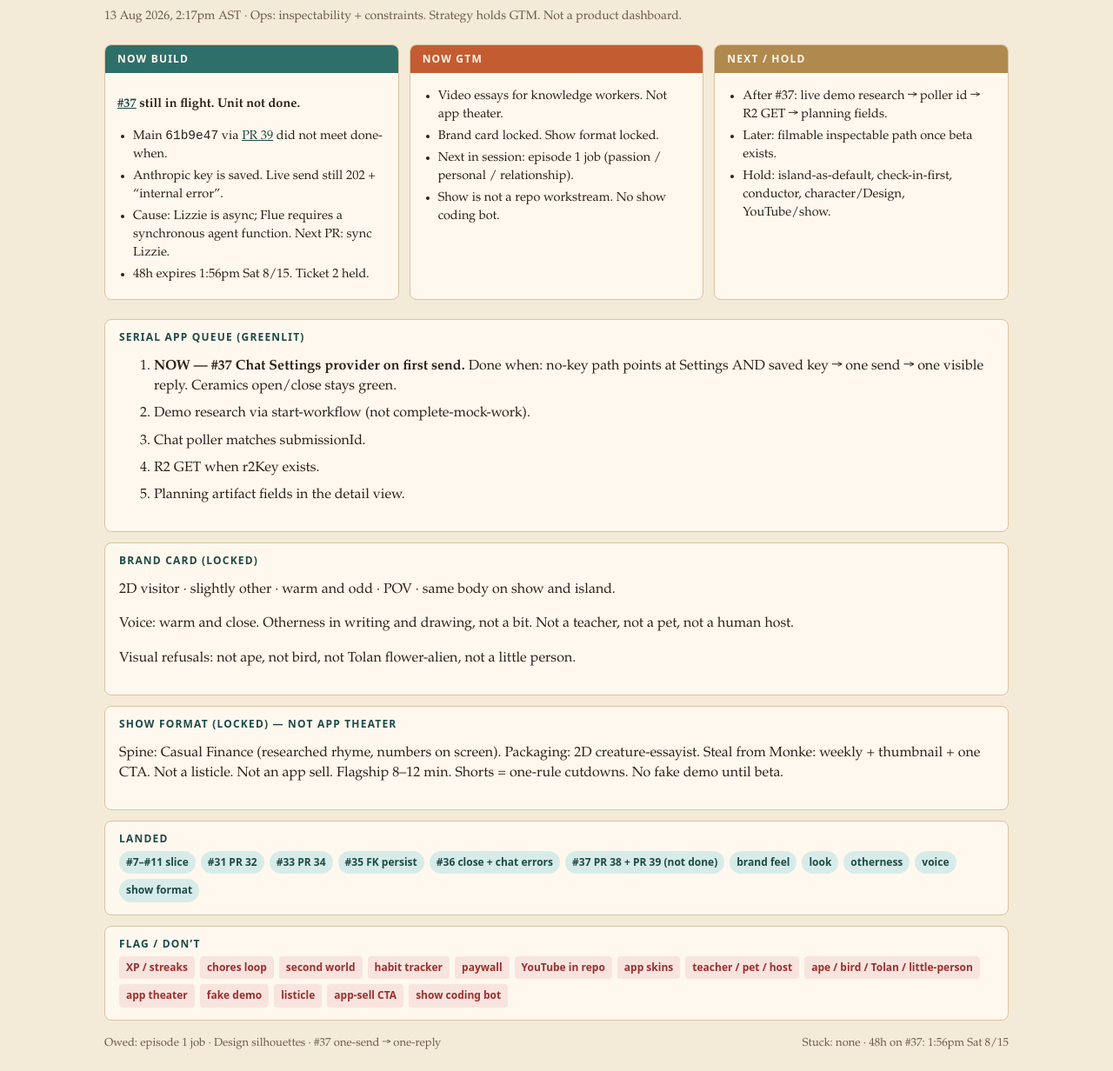
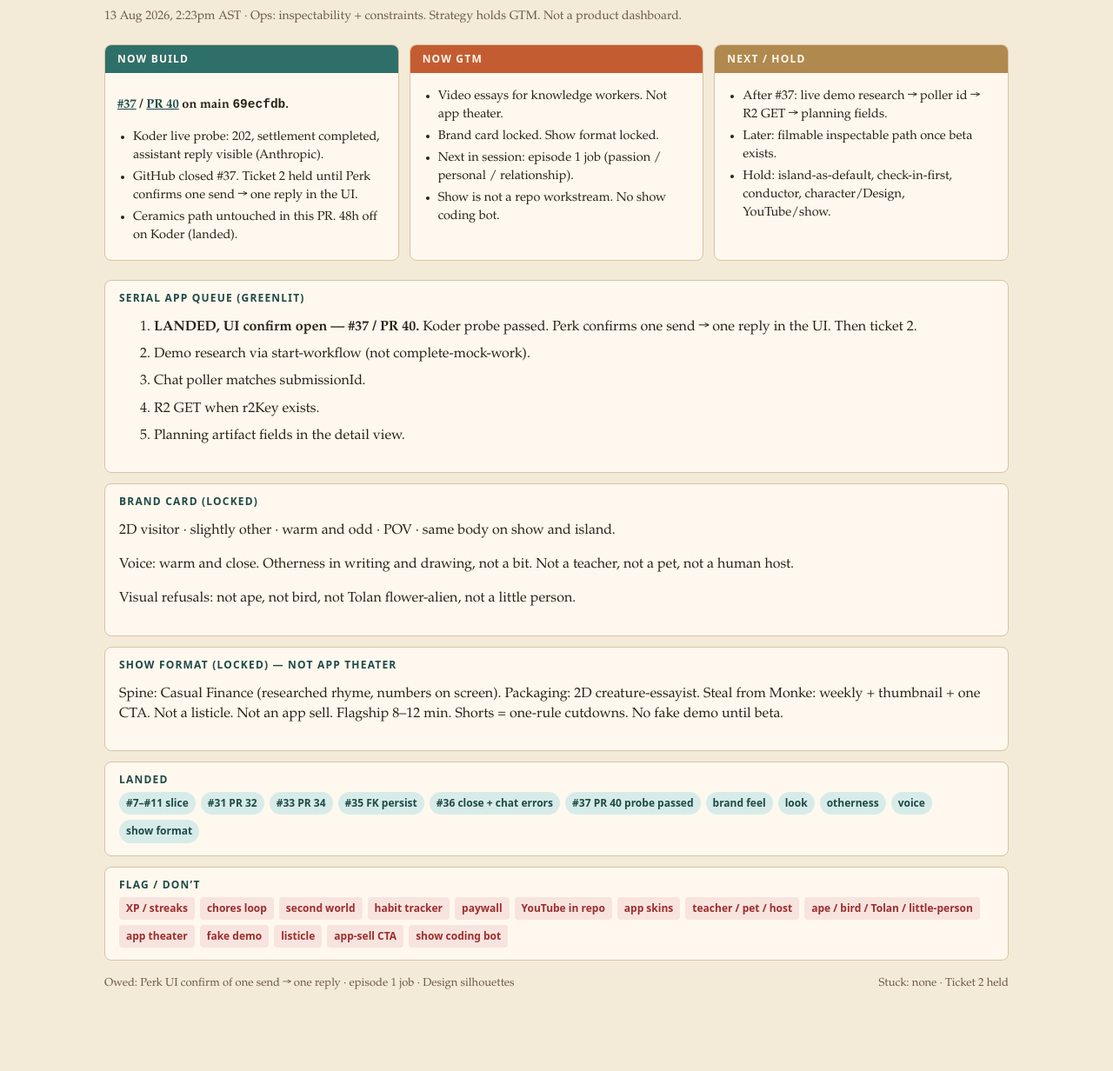
Before and after one commit to Perk4/lizzie-ops-board, a plain HTML site: page index.html in a window 1280 px wide. Shown: the part 68-1300 px from the top of the page at 87% size. After the commit the page ends 1274 px from the top, so only its background shows below. Drawn offline with Linux system fonts and the light colour scheme.

Commit message:
Board: PR 40 probe passed, waiting on UI confirm

```diff
--- a/index.html
+++ b/index.html
@@ -63,7 +63,7 @@
   <header>
     <div>
       <h1>LIZZIE POD — TRACKING</h1>
-      <div class="sub">13 Aug 2026, 2:17pm AST · Ops: inspectability + constraints. Strategy holds GTM. Not a product dashboard.</div>
+      <div class="sub">13 Aug 2026, 2:23pm AST · Ops: inspectability + constraints. Strategy holds GTM. Not a product dashboard.</div>
     </div>
     <div class="pill">Not a launch</div>
   </header>
@@ -72,12 +72,11 @@
     <article class="card">
       <h2 class="teal">Now build</h2>
       <div class="body">
-        <p class="now"><a href="https://github.com/Perk4/lizzie/issues/37">#37</a> still in flight. Unit not done.</p>
+        <p class="now"><a href="https://github.com/Perk4/lizzie/issues/37">#37</a> / <a href="https://github.com/Perk4/lizzie/pull/40">PR 40</a> on main <code>69ecfdb</code>.</p>
         <ul>
-          <li>Main <code>61b9e47</code> via <a href="https://github.com/Perk4/lizzie/pull/39">PR 39</a> did not meet done-when.</li>
-          <li>Anthropic key is saved. Live send still 202 + “internal error”.</li>
-          <li>Cause: Lizzie is async; Flue requires a synchronous agent function. Next PR: sync Lizzie.</li>
-          <li>48h expires 1:56pm Sat 8/15. Ticket 2 held.</li>
+          <li>Koder live probe: 202, settlement completed, assistant reply visible (Anthropic).</li>
+          <li>GitHub closed #37. Ticket 2 held until Perk confirms one send → one reply in the UI.</li>
+          <li>Ceramics path untouched in this PR. 48h off on Koder (landed).</li>
         </ul>
       </div>
     </article>
@@ -107,7 +106,7 @@
   <section class="wide">
     <h2>Serial app queue (greenlit)</h2>
     <ol class="queue">
-      <li><span class="now">NOW — #37 Chat Settings provider on first send.</span> Done when: no-key path points at Settings AND saved key → one send → one visible reply. Ceramics open/close stays green.</li>
+      <li><span class="now">LANDED, UI confirm open — #37 / PR 40.</span> Koder probe passed. Perk confirms one send → one reply in the UI. Then ticket 2.</li>
       <li>Demo research via start-workflow (not complete-mock-work).</li>
       <li>Chat poller matches submissionId.</li>
       <li>R2 GET when r2Key exists.</li>
@@ -135,7 +134,7 @@
       <span class="chip">#33 PR 34</span>
       <span class="chip">#35 FK persist</span>
       <span class="chip">#36 close + chat errors</span>
-      <span class="chip">#37 PR 38 + PR 39 (not done)</span>
+      <span class="chip">#37 PR 40 probe passed</span>
       <span class="chip">brand feel</span>
       <span class="chip">look</span>
       <span class="chip">otherness</span>
@@ -165,8 +164,8 @@
   </section>
 
   <footer>
-    <div>Owed: episode 1 job · Design silhouettes · #37 one-send → one-reply</div>
-    <div>Stuck: none · 48h on #37: 1:56pm Sat 8/15</div>
+    <div>Owed: Perk UI confirm of one send → one reply · episode 1 job · Design silhouettes</div>
+    <div>Stuck: none · Ticket 2 held</div>
   </footer>
 </div>
 </body>
```
